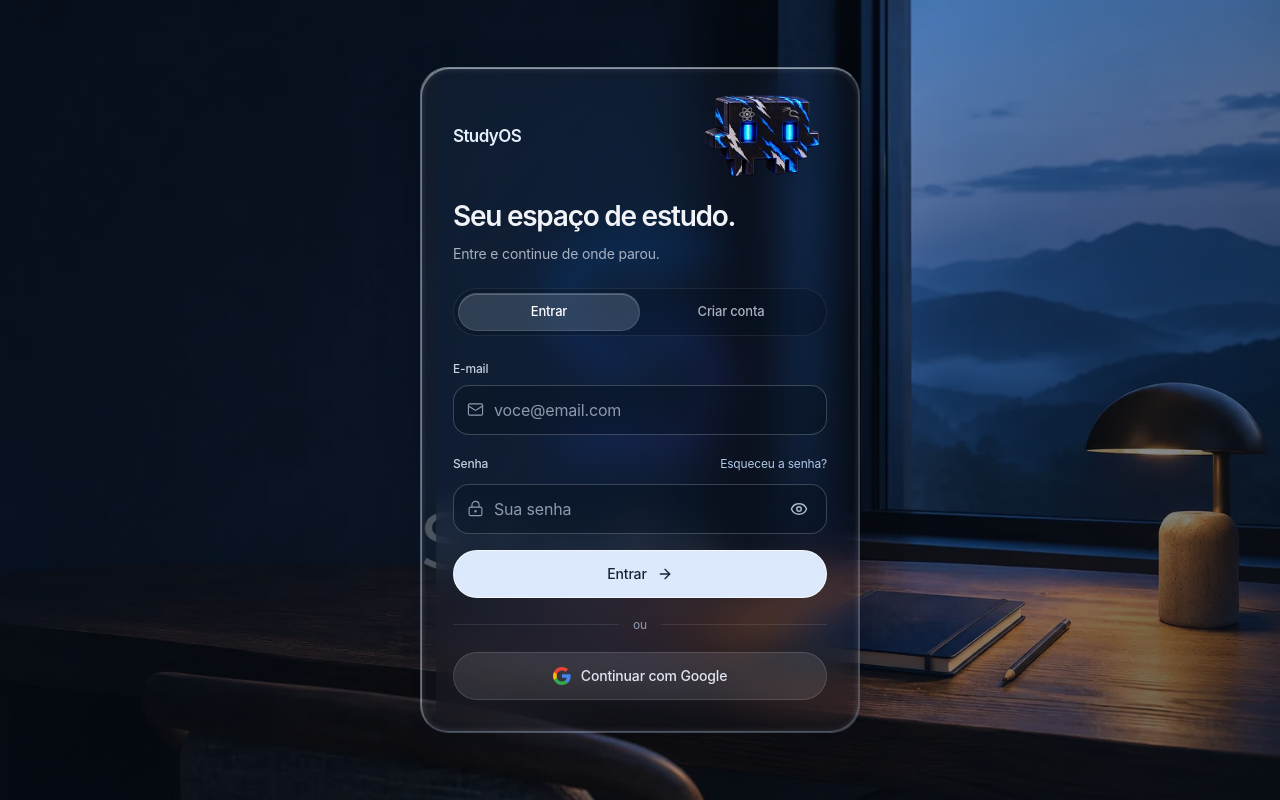
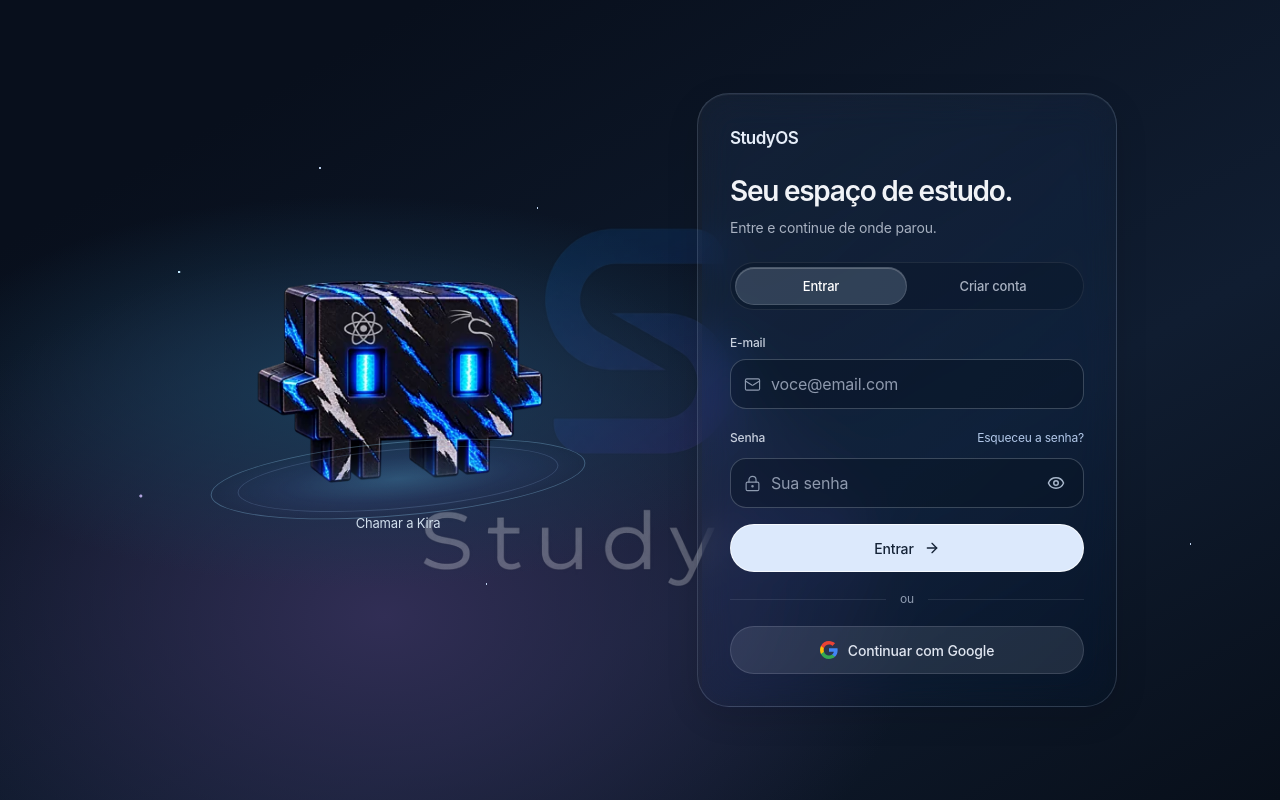
Before and after one commit to asafdev-3/study-os, a React (Vite) app: page /login in a window 1280 px wide. Built offline with nearby package versions, Linux system fonts and the light colour scheme; no server answers.

Commit message:
Bring Kira to life on the login screen and soften the glass rim

```diff
--- /dev/null
+++ b/src/components/KiraLoginScene.jsx
@@ -0,0 +1,67 @@
+import { useEffect, useRef, useState } from 'react'
+import kira from '../assets/kira-login.webp'
+
+const lines = [
+  'Chamar a Kira',
+  'Oi. Vamos estudar juntos?',
+  'Quer uma dica? Comece por uma pergunta.',
+  'Te encontro no seu caderno.',
+]
+
+export default function KiraLoginScene({ reducedMotion }) {
+  const avatar = useRef(null)
+  const figure = useRef(null)
+  const reaction = useRef(null)
+  const [line, setLine] = useState(0)
+
+  useEffect(() => {
+    const el = avatar.current
+    const mouse = window.matchMedia('(hover: hover) and (pointer: fine)')
+    const reset = () => el.style.removeProperty('transform')
+    function follow(event) {
+      if (event.pointerType !== 'mouse' || !mouse.matches) return
+      const x = 2 * event.clientX / window.innerWidth - 1
+      const y = 2 * event.clientY / window.innerHeight - 1
+      el.style.transform = `perspective(650px) translate(${10*x}px, ${6*y}px) rotateY(${14*x}deg) rotateX(${-7*y}deg)`
+    }
+    if (!reducedMotion) {
+      window.addEventListener('pointermove', follow, { passive: true })
+      document.documentElement.addEventListener('pointerleave', reset)
+      window.addEventListener('blur', reset)
+      mouse.addEventListener('change', reset)
+    }
+    return () => {
+      window.removeEventListener('pointermove', follow)
+      document.documentElement.removeEventListener('pointerleave', reset)
+      window.removeEventListener('blur', reset)
+      mouse.removeEventListener('change', reset)
+      reaction.current?.cancel()
+      reset()
+    }
+  }, [reducedMotion])
+
+  function greet() {
+    setLine(previous => previous % (lines.length - 1) + 1)
+    if (reducedMotion || !figure.current?.animate) return
+    reaction.current?.cancel()
+    reaction.current = figure.current.animate([
+      { transform: 'none' },
+      { transform: 'translateY(-12px) rotate(-5deg)', offset: 0.34 },
+      { transform: 'translateY(1px) rotate(2deg)', offset: 0.75 },
+      { transform: 'none' },
+    ], { duration: 520, easing: 'ease-in-out' })
+  }
+
+  return (
+    <div className="kira-scene">
+      <button type="button" className="kira-actor" aria-label="Chamar a Kira" onClick={greet}>
+        <span className="kira-orbit" aria-hidden="true" />
+        <span className="kira-track" ref={avatar}>
+          <img src={kira} alt="" width="360" height="240" draggable="false" ref={figure} />
+        </span>
+        <span className="kira-caption" aria-hidden="true">{lines[line]}</span>
+      </button>
+      <span className="sr-only" role="status">{line > 0 && lines[line]}</span>
+    </div>
+  )
+}
--- a/src/pages/Auth.css
+++ b/src/pages/Auth.css
@@ -466,47 +466,39 @@
   }
 }
 
-/* Clear glass: the room stays visible through the center, with light on the rim. */
+/* The login scene owns its sky; recovery retains the room background. */
+.study-entry.study-auth-login {
+  display: grid;
+  grid-template-columns: minmax(0, 470px) minmax(0, 420px);
+  align-content: center;
+  align-items: center;
+  gap: clamp(24px, 5vw, 88px);
+  background:
+    radial-gradient(ellipse at 28% 49%, #193b56 0%, transparent 34%),
+    radial-gradient(ellipse at 30% 77%, #312e55 0%, transparent 42%),
+    linear-gradient(150deg, #080f1c 16%, #101d31 65%, #080f1a);
+}
 .study-auth-login::before {
-  background: linear-gradient(120deg, rgb(8 17 30 / .64), rgb(11 24 42 / .25) 54%, rgb(7 14 25 / .65));
+  background:
+    radial-gradient(1.5px 1.5px at 14% 34%, #c3eaff 65%, transparent),
+    radial-gradient(1px 1px at 25% 21%, #bdd2ef 70%, transparent),
+    radial-gradient(1px 1px at 42% 26%, #bdd2ef 70%, transparent),
+    radial-gradient(2px 2px at 11% 62%, #b1a4df 50%, transparent),
+    radial-gradient(1px 1px at 38% 73%, #bdd2ef 70%, transparent),
+    radial-gradient(1.5px 1.5px at 84% 22%, #bdd2ef 60%, transparent),
+    radial-gradient(1px 1px at 93% 68%, #bdd2ef 70%, transparent);
+}
+.study-auth-login .study-auth-card {
+  width: 100%;
+  margin: 0 auto;
+  border-radius: 32px;
+  border: 1px solid rgb(210 229 251 / .16);
+  background: #122038;
+  box-shadow: inset 0 1px 0 rgb(255 255 255 / .06), 0 10px 32px rgb(2 9 19 / .13);
+  -webkit-backdrop-filter: none;
+  backdrop-filter: none;
 }
 
-.study-auth-login .study-auth-card {
-  background: rgb(12 25 43 / .88);
-  -webkit-backdrop-filter: none;
-  backdrop-filter: none;
-  border-color: rgb(206 229 255 / .23);
-  box-shadow: 0 14px 40px rgb(2 8 17 / .26);
-}
-
-@supports ((-webkit-backdrop-filter: blur(1px)) or (backdrop-filter: blur(1px))) {
-  .study-auth-login .study-auth-card {
-    background:
-      radial-gradient(ellipse at 18% 0%, rgb(177 215 255 / .15), transparent 55%),
-      linear-gradient(155deg, rgb(16 32 52 / .21), rgb(8 18 33 / .33));
-    border-color: rgb(206 229 255 / .24);
-    border-top-color: rgb(225 242 255 / .49);
-    border-left-color: rgb(216 237 255 / .36);
-    -webkit-backdrop-filter: blur(6px) saturate(145%);
-    backdrop-filter: blur(6px) saturate(145%);
-    box-shadow:
-      inset 0 1px 0 rgb(245 251 255 / .23),
-      inset 0 -1px 0 rgb(176 214 255 / .12),
-      0 14px 40px rgb(2 8 17 / .26);
-  }
-}
-
-@media (prefers-reduced-transparency: reduce) {
-  .study-auth-login .study-auth-card {
-    background: #111e30;
-    -webkit-backdrop-filter: none;
-    backdrop-filter: none;
-  }
-}
-
-
-/* Adapted visual technique from polidario/Frontend-Projects, liquid-glass-vue.
-   The SVG distortion applies to the backdrop, keeping form text crisp. */
 .study-auth-glass-filter {
   position: absolute;
   pointer-events: none;
@@ -522,17 +514,6 @@
     backdrop-filter: brightness(1.03) blur(18px) saturate(130%) var(--auth-glass-filter);
   }
 }
-.study-auth-login .study-auth-card::before {
-  content: "";
-  position: absolute;
-  inset: 0;
-  border-radius: inherit;
-  pointer-events: none;
-  box-shadow:
-    inset 1px 1px 0 rgb(255 255 255 / .38),
-    inset -1px -1px 0 rgb(214 234 255 / .17),
-    inset 0 0 6px 1px rgb(232 244 255 / .15);
-}
 @media (prefers-reduced-transparency: reduce) {
   .study-auth-login .study-auth-card,
   .study-auth-login .study-auth-card[data-refraction="true"] {
@@ -544,32 +525,67 @@
 }
 
 
-.study-auth-login-brand {
-  display: flex;
-  align-items: center;
-  justify-content: space-between;
-  gap: 16px;
-  margin: -8px 0 20px;
+.study-auth-login-brand { margin-bottom: 24px; }
+
+.kira-scene { position: relative; z-index: 1; min-width: 0; text-align: center; }
+.kira-actor {
+  position: relative;
+  display: grid;
+  justify-items: center;
+  width: min(100%, 380px);
+  margin: auto;
+  padding: 20px 8px 10px;
+  border: 0;
+  border-radius: 28px;
+  background: transparent;
+  cursor: pointer;
+  touch-action: manipulation;
 }
-.study-auth-login-logo {
-  display: block;
-  width: 80px;
-  height: 80px;
-  object-fit: contain;
-  border-radius: 18px;
+.kira-track { display: block; width: 91%; transition: transform 200ms ease-out; pointer-events: none; }
+.kira-track img { display: block; width: 100%; height: auto; user-select: none; }
+.kira-orbit {
+  position: absolute;
+  inset: auto 0 32px;
+  height: 25%;
+  pointer-events: none;
+  border: 1px solid rgb(154 217 255 / .3);
+  border-radius: 50%;
+  background: radial-gradient(ellipse, #66c7ff3b, #597ded12 43%, transparent 70%);
+  transform: rotate(-5deg);
 }
-.study-auth-kira {
-  display: block;
-  width: 132px;
-  height: 88px;
-  object-fit: contain;
+.kira-orbit::before {
+  content: "";
+  position: absolute;
+  inset: 8% 7%;
+  border: 1px solid rgb(164 202 255 / .18);
+  border-radius: 50%;
 }
-@media (max-height: 740px) {
-  .study-auth-login-brand { margin-bottom: 14px; }
-  .study-auth-login-logo { width: 64px; height: 64px; }
-  .study-auth-kira { width: 114px; height: 76px; }
+.kira-caption {
+  position: relative;
+  margin-top: 18px;
+  padding: 5px 12px;
+  color: #d1dfed;
+  font-size: 13px;
+  line-height: 1.4;
+  text-wrap: balance;
 }
-
+@media (max-width: 760px) {
+  .study-entry.study-auth-login {
+    grid-template-columns: minmax(0, 420px);
+    gap: 10px;
+    padding-block: max(16px, env(safe-area-inset-top)) max(20px, env(safe-area-inset-bottom));
+    background: radial-gradient(ellipse at 50% 9%, #214158, transparent 41%),
+      linear-gradient(158deg, #101a2a, #151c32 58%, #0b1423);
+  }
+  .kira-actor { width: 100%; padding: 0; }
+  .kira-track { width: 136px; }
+  .kira-orbit { width: 160px; inset: auto auto 26px; }
+  .kira-caption { margin-top: 4px; padding: 3px 8px; }
+  .study-auth-login-brand { margin-bottom: 16px; }
+}
+@media (prefers-reduced-motion: reduce) {
+  .kira-track { transition: none; }
+}
 
 /* The logo is part of the scene behind the glass, so backdrop-filter blurs it. */
 .study-auth-login .study-auth-brand-backdrop {
--- a/src/pages/Login.jsx
+++ b/src/pages/Login.jsx
@@ -5,7 +5,7 @@ import { useStudyReducedMotion } from '../lib/motion'
 import { ArrowRight, Eye, EyeOff, LockKeyhole, Mail } from 'lucide-react'
 import { rememberDestination } from '../lib/nfc'
 import { supabase } from '../lib/supabase'
-import kiraLogin from '../assets/kira-login.webp'
+import KiraLoginScene from '../components/KiraLoginScene'
 import studyosBackdrop from '../assets/studyos-backdrop.webp'
 import './Auth.css'
 
@@ -130,6 +130,8 @@ export default function Login() {
         <img src={studyosBackdrop} alt="" width="900" height="900" style={{ maskImage: `url(${studyosBackdrop})`, WebkitMaskImage: `url(${studyosBackdrop})` }} />
       </div>
 
+      <KiraLoginScene reducedMotion={reducedMotion} />
+
       <section
         className="study-auth-card"
         data-refraction={refractiveGlass}
@@ -138,16 +140,6 @@ export default function Login() {
       >
         <header className="study-auth-login-brand">
           <span className="study-auth-login-wordmark">StudyOS</span>
-          <motion.img
-            src={kiraLogin}
-            alt="Kira, sua tutora de estudos"
-            width="132"
-            height="88"
-            className="study-auth-kira"
-            initial={reducedMotion ? false : { opacity: 0, y: 8 }}
-            animate={{ opacity: 1, y: 0 }}
-            transition={{ duration: 0.4, ease: [0.22, 1, 0.36, 1] }}
-          />
         </header>
 
         <motion.div
```
